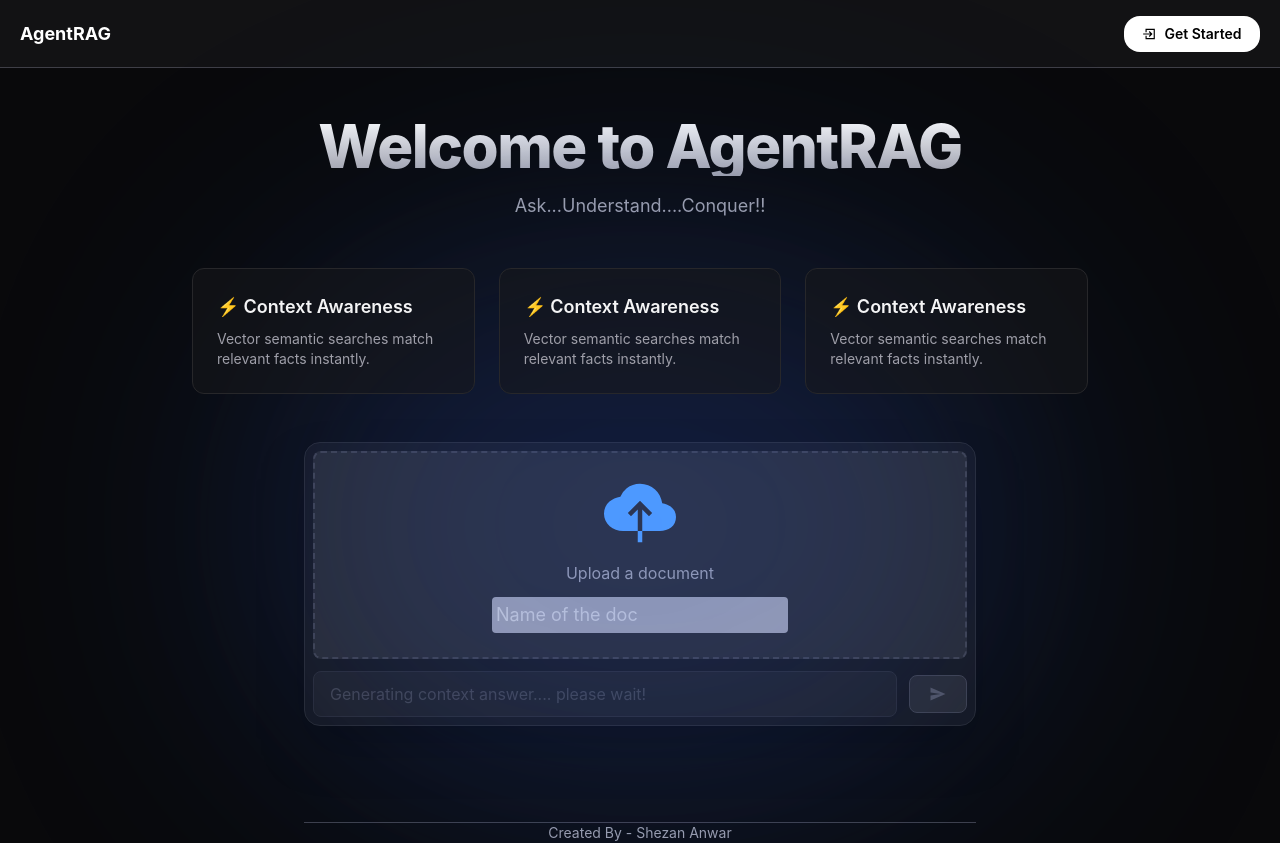
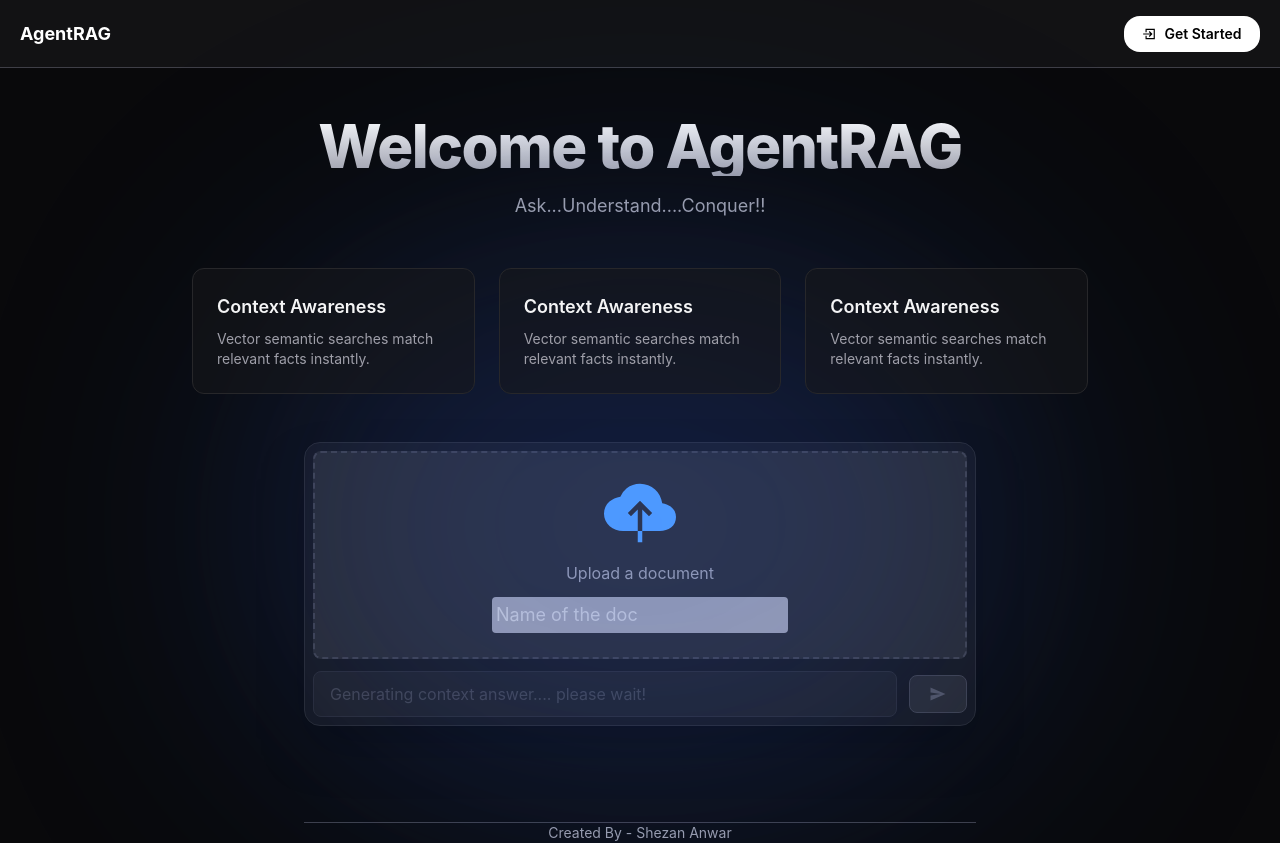
Before and after one commit to Shezan-Anwar/AgentRAG---The-Self-Hosted-Type-Safe-AI-RAG-Agent, a React (Vite) app in the folder Frontend/: page / in a window 1280 px wide. Built offline with nearby package versions, Linux system fonts and the light colour scheme.

Commit message:
made some corrections

```diff
--- a/Frontend/src/components/Card.tsx
+++ b/Frontend/src/components/Card.tsx
@@ -3,7 +3,7 @@ import React from 'react'
 const Card = () => {
   return (
     <div className='bg-zinc-900/50 border border-zinc-800 p-6 rounded-xl hover:border-zinc-700 transition-colors z-10'>
-      <h3 className="text-lg font-semibold mb-2">⚡ Context Awareness</h3>
+      <h3 className="text-lg font-semibold mb-2">Context Awareness</h3>
       <p className="text-zinc-400 text-sm">Vector semantic searches match relevant facts instantly.</p>
     </div>
 
--- a/Frontend/src/components/ChatWIndow.tsx
+++ b/Frontend/src/components/ChatWIndow.tsx
@@ -10,7 +10,6 @@ export const ChatWindow = ({ messages , isGenerating }: ChatWindowProps) => {
 
   const messagesEndRef = useRef<HTMLDivElement>(null);
 
-  // 🚀 2. Automatically trigger a smooth scroll down whenever a new message updates the DOM
   useEffect(() => {
     messagesEndRef.current?.scrollIntoView({ behavior: 'smooth' });
   }, [messages,isGenerating]);
```
